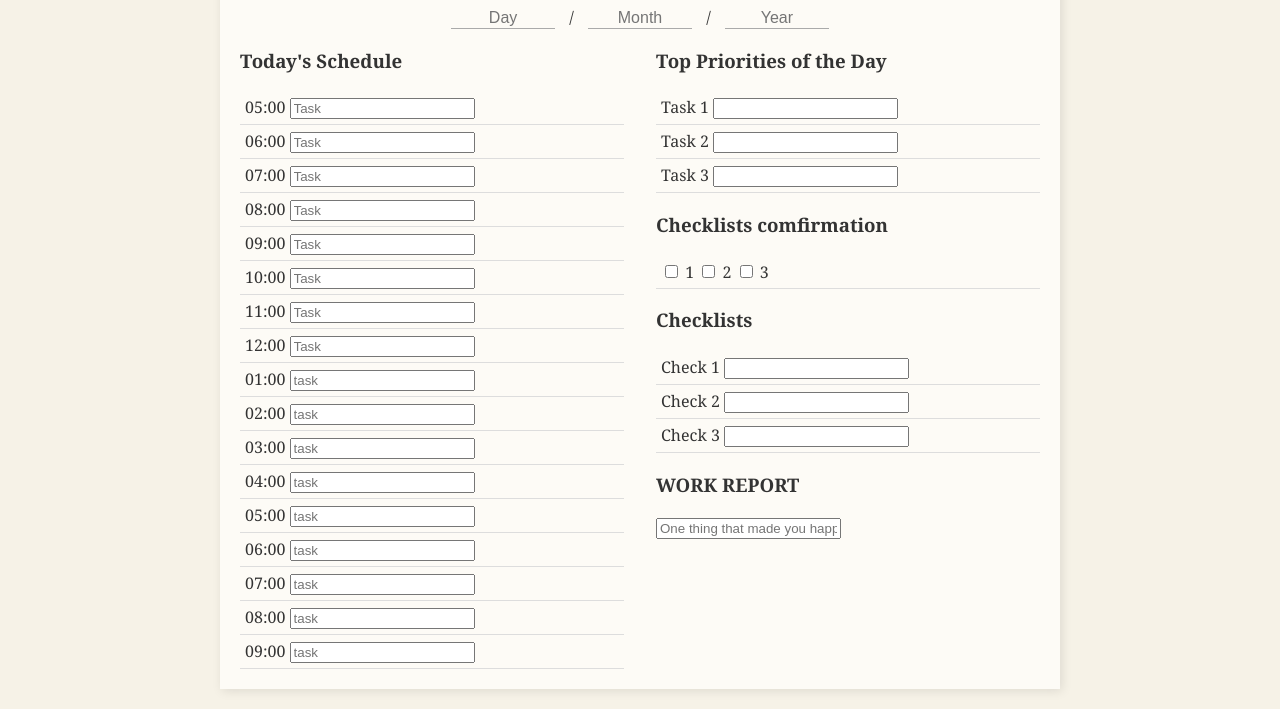
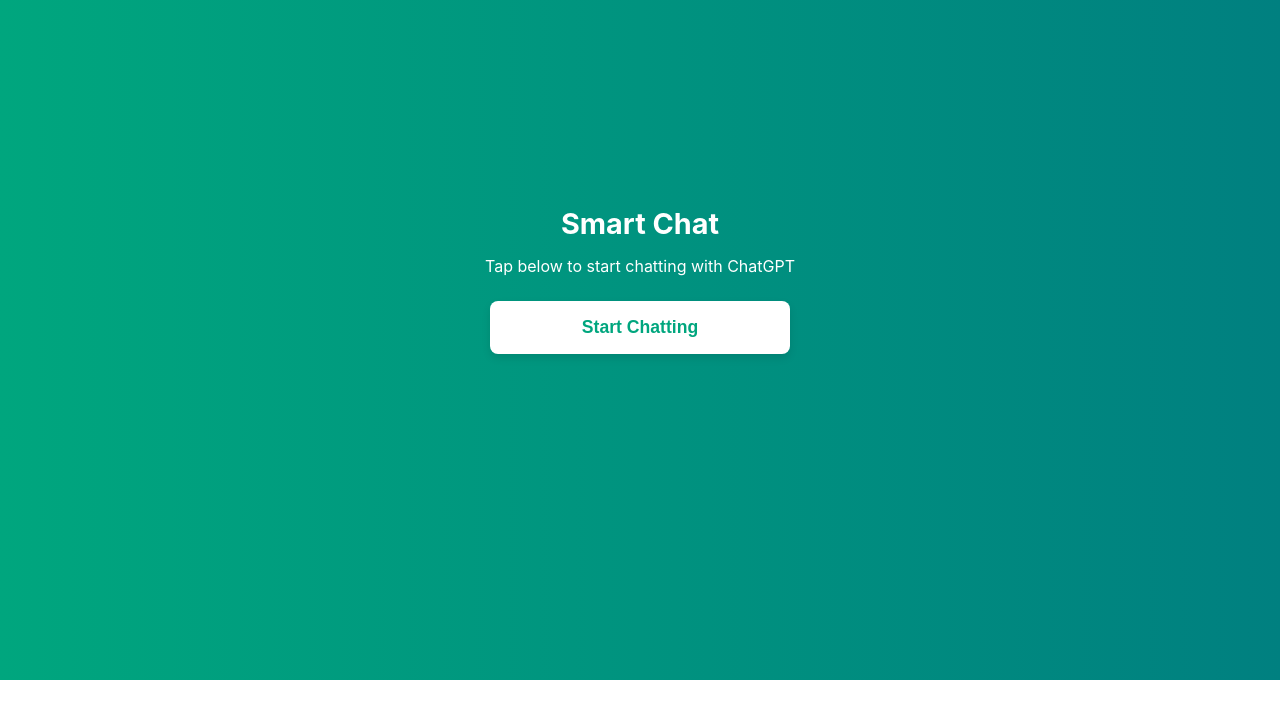
Before and after one commit to leeway-bite/leeway, a plain HTML site: page index.html in a window 1280 px wide. Shown: the part 120-829 px from the top of the page. After the commit the page ends 800 px from the top, so only its background shows below. Drawn offline with Linux system fonts and the light colour scheme.

Commit message:
Add files via upload

```diff
--- a/index.html
+++ b/index.html
@@ -2,113 +2,91 @@
 <html lang="en">
 <head>
   <meta charset="UTF-8">
-    <meta name="viewport" content="width=device-width, initial-scale=1.0">
-    <title>Daily Planner</title>
+  <!-- Critical Mobile Viewport Tag -->
+  <meta name="viewport" content="width=device-width, initial-scale=1.0, maximum-scale=1.0, user-scalable=no">
+  <!-- Disable auto-formatting for telephone numbers -->
+  <meta name="format-detection" content="telephone=no">
+  <title>ChatGPT Mobile</title>
   <style>
+    /* Mobile-First CSS */
+    * {
+      margin: 0;
+      padding: 0;
+      box-sizing: border-box;
+      -webkit-tap-highlight-color: transparent; /* Removes touch highlight */
+    }
+
     body {
-            font-family: 'Georgia', serif;
-            background-color: #f6f2e7;
-            color: #333;
+      background: linear-gradient(to right, #00a67e, #008080);
+      display: flex;
+      flex-direction: column;
+      justify-content: center;
+      align-items: center;
+      min-height: 100vh;
+      padding: 20px;
+      font-family: -apple-system, BlinkMacSystemFont, 'Segoe UI', Roboto, sans-serif;
+      color: #fff;
+      touch-action: manipulation; /* Optimizes touch delays */
+    }
+
+    h1 {
+      font-size: 1.8rem;
+      margin-bottom: 15px;
       text-align: center;
     }
-        .container {
-            max-width: 800px;
-            margin: 20px auto;
-            background: #fdfbf6;
-            padding: 20px;
-            box-shadow: 2px 2px 10px rgba(0, 0, 0, 0.1);
-        }
-        h1 {
-            font-style: italic;
-        }
-        .date-section input {
-            border: none;
-            border-bottom: 1px solid #aaa;
-            background: transparent;
-            font-size: 16px;
-            margin: 0 10px;
-            width: 100px;
+
+    p {
+      font-size: 1rem;
+      margin-bottom: 25px;
       text-align: center;
     }
-        .planner-section {
-            display: flex;
-            justify-content: space-between;
-            text-align: left;
+
+    button {
+      background-color: #ffffff;
+      color: #00a67e;
+      border: none;
+      padding: 16px 32px;
+      font-size: 1.1rem;
+      font-weight: 600;
+      border-radius: 8px;
+      cursor: pointer;
+      transition: background-color 0.15s ease;
+      box-shadow: 0 4px 8px rgba(0, 0, 0, 0.1);
+      width: 100%;
+      max-width: 300px;
     }
-        .schedule, .tasks {
-            width: 48%;
+
+    button:active {
+      background-color: #00d6a3;
+      color: #fff;
+      transform: scale(0.98); /* Tactile feedback */
     }
-        .schedule div, .tasks div {
-            padding: 5px;
-            border-bottom: 1px solid #ddd;
+
+    /* Prevent zooming on input focus */
+    @media screen and (max-width: 480px) {
+      input, textarea, select {
+        font-size: 16px !important;
       }
-        .tasks input[type="text"] {
-            margin-right: 10px;
-        }
-        .checklists-confirmation {
-            margin-top: 10px;
-        }
-        .footer-buttons {
-            margin-top: 20px;
-        }
-        .footer-buttons button {
-            border: none;
-            background: none;
-            font-size: 14px;
-            margin: 5px;
-            cursor: pointer;
     }
   </style>
 </head>
 <body>
-    <div class="container">
-        <h1>Daily Planner</h1>
-        <div class="date-section">
-            <input type="text" placeholder="Day"> /
-            <input type="text" placeholder="Month"> /
-            <input type="text" placeholder="Year">
-        </div>
-        <div class="planner-section">
-            <div class="schedule">
-                <h3>Today's Schedule</h3>
-                <div>05:00 <input type="text" placeholder="Task"></div>
-                <div>06:00 <input type="text" placeholder="Task"></div>
-                <div>07:00 <input type="text" placeholder="Task"></div>
-                <div>08:00 <input type="text" placeholder="Task"></div>
-                <div>09:00 <input type="text" placeholder="Task"></div>
-                <div>10:00 <input type="text" placeholder="Task"></div>
-                <div>11:00 <input type="text" placeholder="Task"></div>
-                <div>12:00 <input type="text" placeholder="Task"></div>
-                <div>01:00 <input type="text" placeholder="task"></div>
-                <div>02:00 <input type="text" placeholder="task"></div>
-                <div>03:00 <input type="text" placeholder="task"></div>
-              <div>04:00 <input type="text" placeholder="task"></div>
-              <div>05:00 <input type="text" placeholder="task"></div>
-              <div>06:00 <input type="text" placeholder="task"></div>
-              <div>07:00 <input type="text" placeholder="task"></div>
-              <div>08:00 <input type="text" placeholder="task"></div>
-              <div>09:00 <input type="text" placeholder="task"></div>
-            </div>
-            <div class="tasks">
-                <h3>Top Priorities of the Day</h3>
-                <div>Task 1 <input type="text"> </div>
-                <div>Task 2 <input type="text"></div>
-                <div>Task 3 <input type="text"></div>
+  <h1>Smart Chat</h1>
+  <p>Tap below to start chatting with ChatGPT</p>
 
-                <h3>Checklists comfirmation</h3>
-                <div class="water-intake">
-                    <input type="checkbox"> 1
-                    <input type="checkbox"> 2
-                    <input type="checkbox"> 3
-                </div>
-                <h3>Checklists</h3>
-                <div>Check 1 <input type="text"> </div>
-                <div>Check 2 <input type="text"> </div>
-                <div>Check 3 <input type="text"> </div>
-                <h3>WORK REPORT</h3>
-                <input type="text" placeholder="One thing that made you happy today">
-        </div>
+  <button onclick="openChatGPT()">Start Chatting</button>
 
-    </div>
+  <script>
+    // Mobile-optimized click handler
+    function openChatGPT() {
+      // Uses '_self' instead of '_blank' for better mobile behavior
+      window.location.href = 'https://chat.openai.com/';
+    }
+
+    // Prevent accidental zooming on double-tap
+    document.addEventListener('dblclick', function(e) {
+      e.preventDefault();
+    }, { passive: false });
+  </script>
 </body>
 </html>
```
Lines whose indentation alone changed are shown as unchanged.
